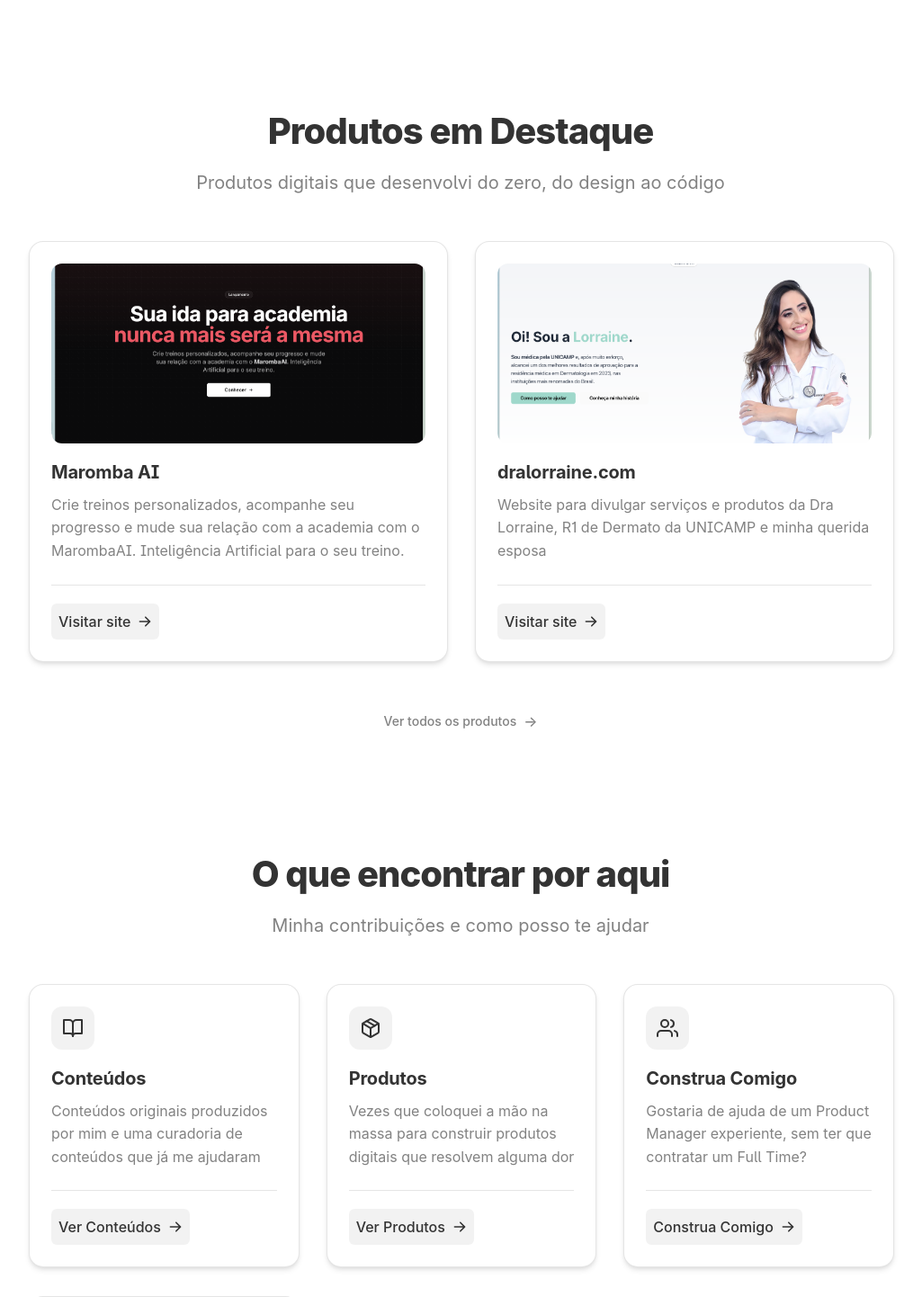
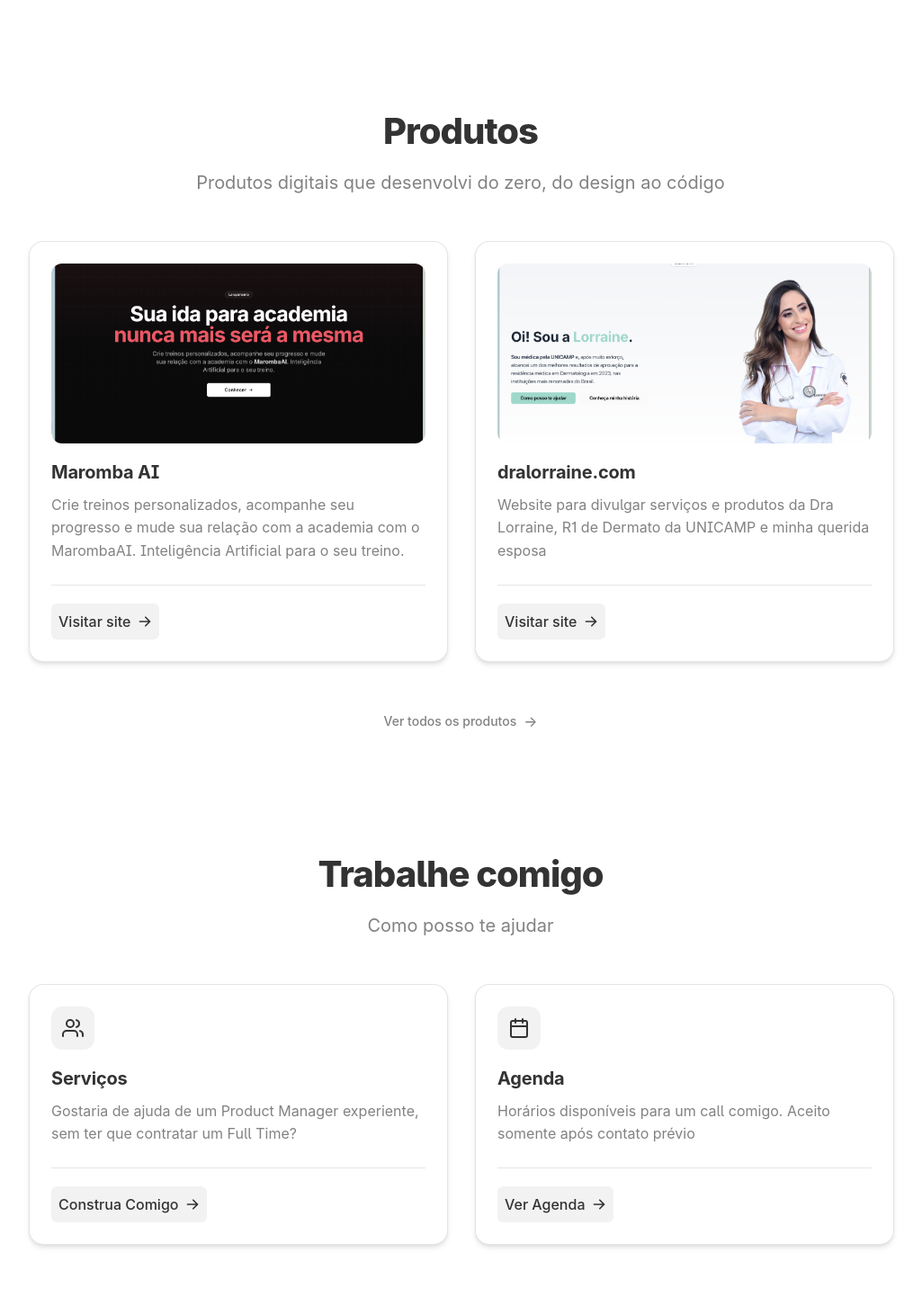
Before and after one commit to aamdias/portfolio, a React (Vite) app: page / in a window 1280 px wide. Shown: the part 2180-3622 px from the top of the page at 90% size, without its empty margins (128-1153 px from the left). Built offline with nearby package versions, Linux system fonts and the light colour scheme; a web font is replaced by a local one.

Commit message:
feat: updated the work with me section in the about page

```diff
--- a/src/pages/About/index.tsx
+++ b/src/pages/About/index.tsx
@@ -59,7 +59,7 @@
                 </div>
 
                 <div className="page__featured-section">
-                    <h2 className="page__featured-title">Conteúdos em Destaque</h2>
+                    <h2 className="page__featured-title">Conteúdos</h2>
                     <div className="page__featured-subtitle">
                         Curadoria de conteúdos e artigos que escrevo sobre produtos digitais
                     </div>
@@ -88,7 +88,7 @@
                 </div>
 
                 <div className="page__featured-section">
-                    <h2 className="page__featured-title">Produtos em Destaque</h2>
+                    <h2 className="page__featured-title">Produtos</h2>
                     <div className="page__featured-subtitle">
                         Produtos digitais que desenvolvi do zero, do design ao código
                     </div>
@@ -114,23 +114,11 @@
                 </div>
 
                 <div className="page__menu">
-                    <div className="page__section-title">O que encontrar por aqui</div>
-                    <div className="page__section-subtitle">Minha contribuições e como posso te ajudar</div>
+                    <div className="page__section-title">Trabalhe comigo</div>
+                    <div className="page__section-subtitle">Como posso te ajudar</div>
                     <div className="page__cards">
                         <MenuCard
-                            title="Conteúdos"
-                            description="Conteúdos originais produzidos por mim e uma curadoria de conteúdos que já me ajudaram"
-                            link="/conteudos"
-                            icon="content"
-                        />
-                        <MenuCard
-                            title="Produtos"
-                            description="Vezes que coloquei a mão na massa para construir produtos digitais que resolvem alguma dor"
-                            link="/produtos"
-                            icon="products"
-                        />
-                        <MenuCard
-                            title="Construa Comigo"
+                            title="Serviços"
                             description="Gostaria de ajuda de um Product Manager experiente, sem ter que contratar um Full Time?"
                             link="/construacomigo"
                             icon="build"
```
